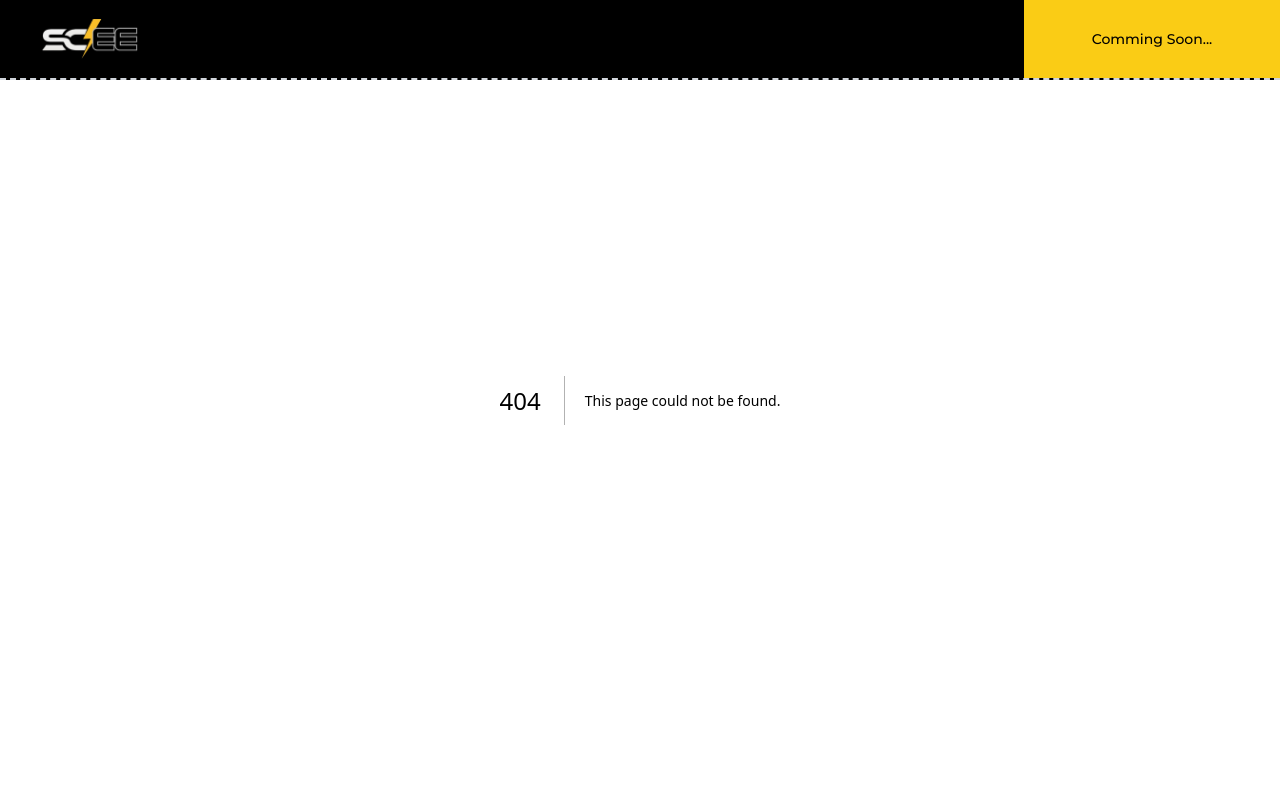
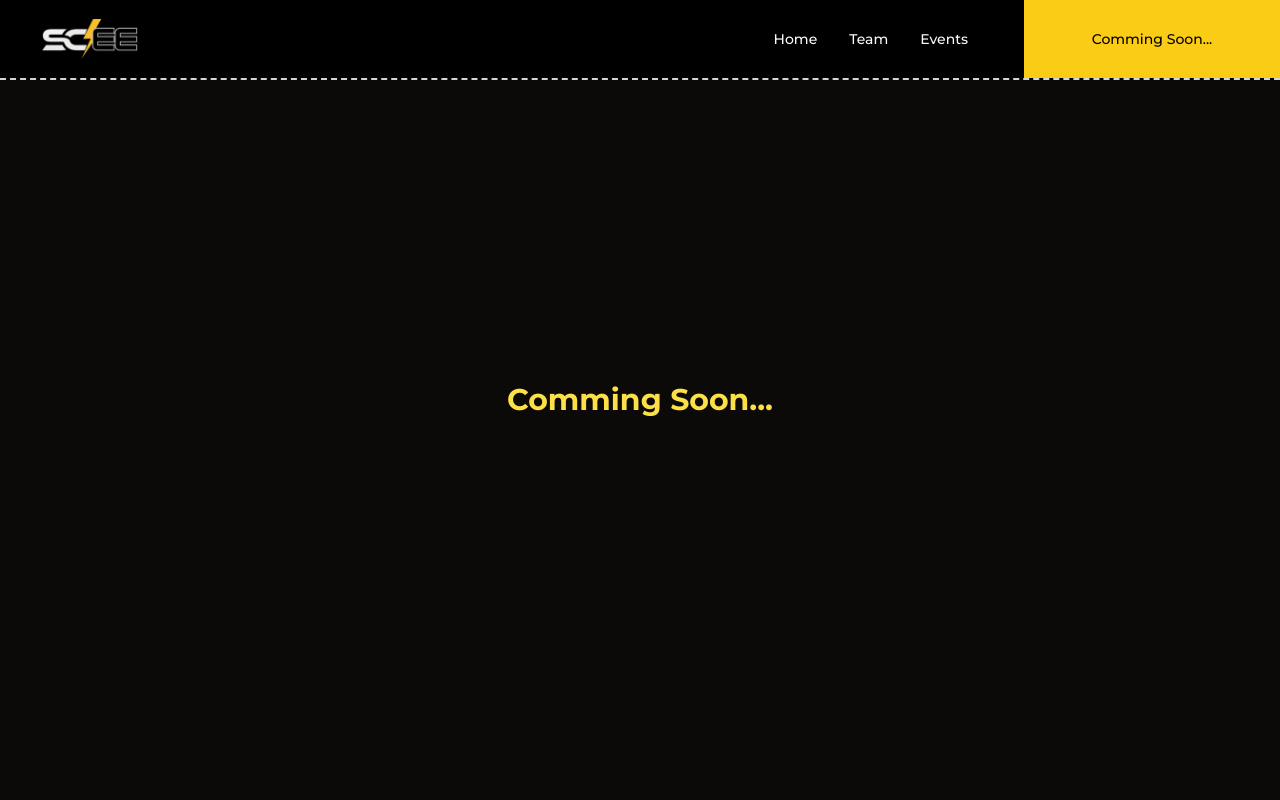
Before and after one commit to iei-scee-aot/sceeaot-web, a Next.js app: page /events in a window 1280 px wide. Before the commit this address had no page. Shown: the top 800 px of the page. Built offline with nearby package versions, Linux system fonts and the light colour scheme.

Commit message:
Added Comming Soon to Events and Teams Page

```diff
--- /dev/null
+++ b/src/app/events/page.tsx
@@ -0,0 +1,11 @@
+import React from "react";
+
+const EventsPage = () => {
+  return (
+    <div className="w-full min-h-screen flex justify-center items-center text-center">
+      <div className="font-bold text-yellow-300 text-3xl">Comming Soon...</div>
+    </div>
+  );
+};
+
+export default EventsPage;
--- /dev/null
+++ b/src/app/team/page.tsx
@@ -0,0 +1,11 @@
+import React from "react";
+
+const TeamsPage = () => {
+  return (
+    <div className="w-full min-h-screen flex justify-center items-center text-center">
+      <div className="font-bold text-yellow-300 text-3xl">Comming Soon...</div>
+    </div>
+  );
+};
+
+export default TeamsPage;
```
